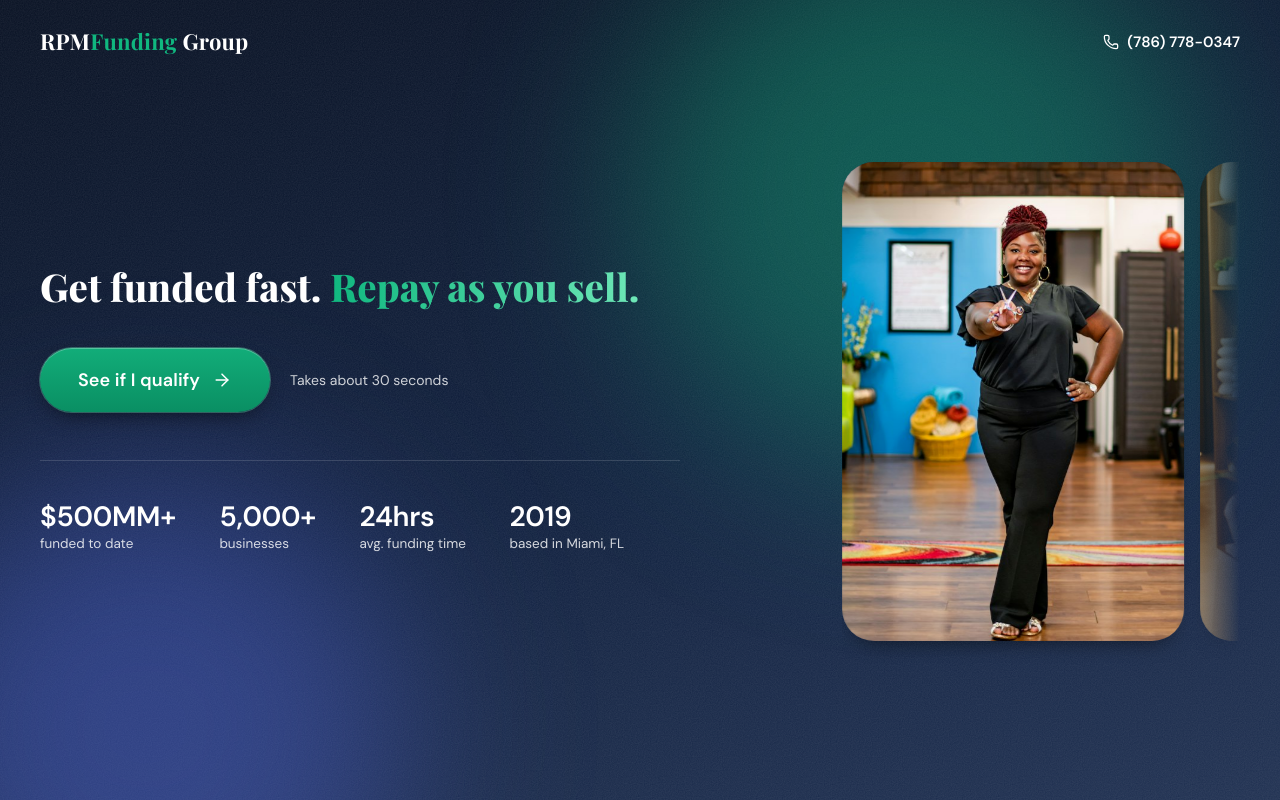
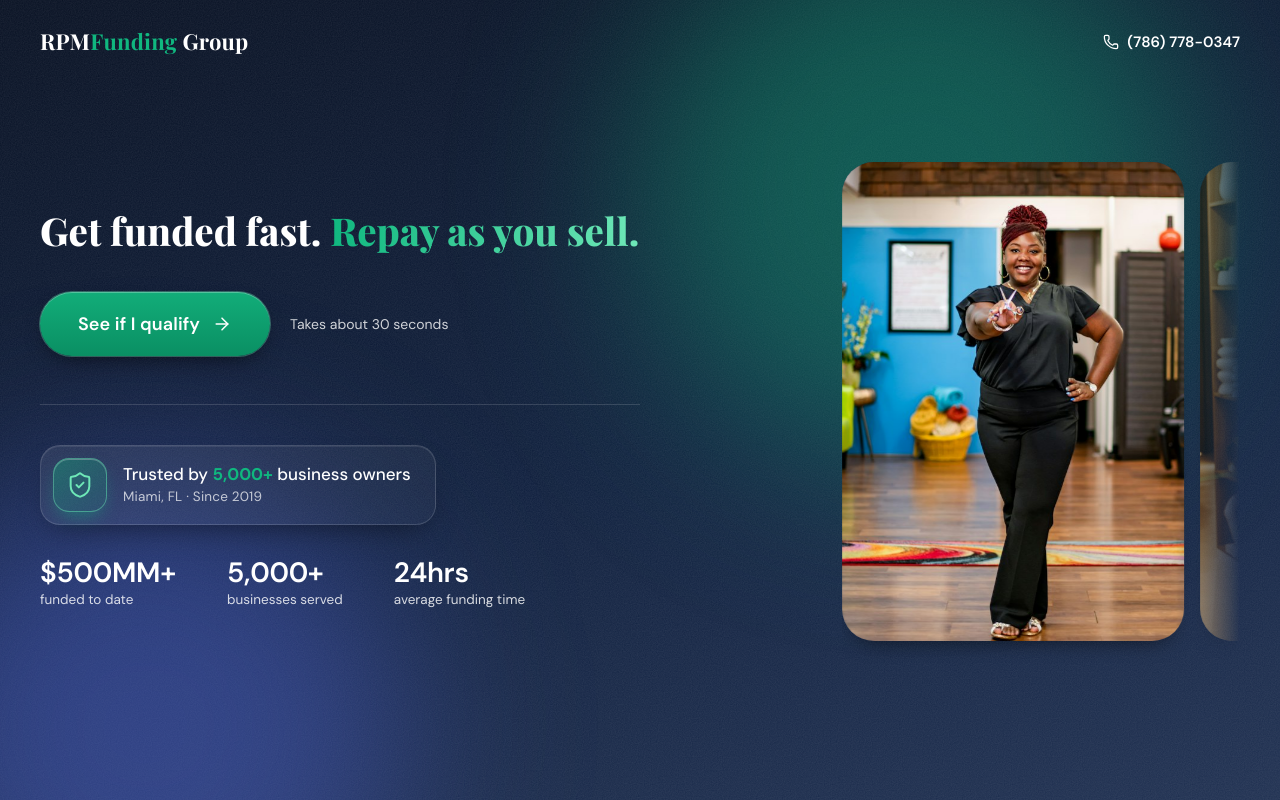
Before and after one commit to SofttikTech/client-rpm-funding-landing, a React (Vite) app: page / in a window 1280 px wide. Shown: the top 800 px of the page. Built offline with nearby package versions, Linux system fonts and the light colour scheme.

Commit message:
Restore trusted-by card and three stats in the hero

```diff
--- a/src/components/Hero/Hero.css
+++ b/src/components/Hero/Hero.css
@@ -20,8 +20,14 @@
 .rpm-hero-arrow { font-style: normal; }
 .rpm-hero-note { font-size: 14px; color: rgba(255, 255, 255, 0.8); }
 
-.rpm-hero-trust { padding-top: clamp(26px, 5vh, 52px); border-top: 1px solid rgba(255, 255, 255, 0.14); max-width: 640px; }
-.rpm-hero-trust-stats { display: flex; flex-wrap: wrap; gap: 20px clamp(28px, 3.4vw, 52px); }
+.rpm-hero-trust { padding-top: clamp(26px, 5vh, 52px); border-top: 1px solid rgba(255, 255, 255, 0.14); max-width: 600px; }
+.rpm-hero-trust-top { display: inline-flex; align-items: center; gap: 16px; padding: 12px 24px 12px 12px; margin-bottom: clamp(22px, 4vh, 40px); border-radius: 20px; background: linear-gradient(135deg, rgba(255, 255, 255, 0.08), rgba(255, 255, 255, 0.03)); border: 1px solid rgba(255, 255, 255, 0.14); box-shadow: inset 0 1px 0 rgba(255, 255, 255, 0.08), 0 14px 30px -14px rgba(0, 0, 0, 0.5); }
+.rpm-hero-trust-mark { flex: none; display: flex; align-items: center; justify-content: center; width: 54px; height: 54px; border-radius: 16px; color: #6ee7b7; background: linear-gradient(145deg, rgba(16, 183, 127, 0.38), rgba(16, 183, 127, 0.1)); border: 1px solid rgba(110, 231, 183, 0.45); box-shadow: inset 0 1px 0 rgba(255, 255, 255, 0.25), 0 8px 18px -6px rgba(16, 183, 127, 0.5); }
+.rpm-hero-trust-text { display: flex; flex-direction: column; }
+.rpm-hero-trust-headline { font-size: 17px; font-weight: 500; line-height: 1.3; color: #fff; }
+.rpm-hero-trust-headline b { color: var(--rpm-emerald); font-weight: 800; }
+.rpm-hero-trust-sub { font-size: 13.5px; letter-spacing: 0.2px; color: rgba(255, 255, 255, 0.72); }
+.rpm-hero-trust-stats { display: flex; flex-wrap: wrap; gap: 20px clamp(32px, 4vw, 64px); }
 .rpm-hero-trust-stat { display: flex; flex-direction: column; }
 .rpm-hero-trust-value { font-family: var(--rpm-font-body); font-size: 28px; line-height: 1.15; font-weight: 600; letter-spacing: -0.3px; color: #fff; }
 .rpm-hero-trust-label { white-space: nowrap; font-size: 13.5px; font-weight: 400; color: rgba(255, 255, 255, 0.82); }
--- a/src/components/Hero/Hero.jsx
+++ b/src/components/Hero/Hero.jsx
@@ -1,5 +1,5 @@
 import { useEffect, useRef, useState } from 'react'
-import { Phone, ArrowRight } from 'lucide-react'
+import { ShieldCheck, Phone, ArrowRight } from 'lucide-react'
 import { PHONE_DISPLAY, PHONE_HREF } from '../../config'
 import './Hero.css'
 
@@ -87,6 +87,13 @@ function Hero({ onApply }) {
               <span className="rpm-hero-note">Takes about 30 seconds</span>
             </div>
             <div className="rpm-hero-trust">
+              <div className="rpm-hero-trust-top">
+                <span className="rpm-hero-trust-mark"><ShieldCheck size={28} strokeWidth={1.7} aria-hidden="true" /></span>
+                <div className="rpm-hero-trust-text">
+                  <strong className="rpm-hero-trust-headline">Trusted by <b>5,000+</b> business owners</strong>
+                  <span className="rpm-hero-trust-sub">Miami, FL · Since 2019</span>
+                </div>
+              </div>
               <div className="rpm-hero-trust-stats">
                 {STATS.map(({ value, label }) => (
                   <div key={label} className="rpm-hero-trust-stat">
@@ -124,9 +131,8 @@ function Hero({ onApply }) {
 const ROTATE_MS = 4500
 const STATS = [
   { value: '$500MM+', label: 'funded to date' },
-  { value: '5,000+', label: 'businesses' },
-  { value: '24hrs', label: 'avg. funding time' },
-  { value: '2019', label: 'based in Miami, FL' }
+  { value: '5,000+', label: 'businesses served' },
+  { value: '24hrs', label: 'average funding time' }
 ]
 // Reason: one icon per industry RPM serves, in place of customer faces we do not have permission to show
 const SLIDE_WIDTH = 86
```
